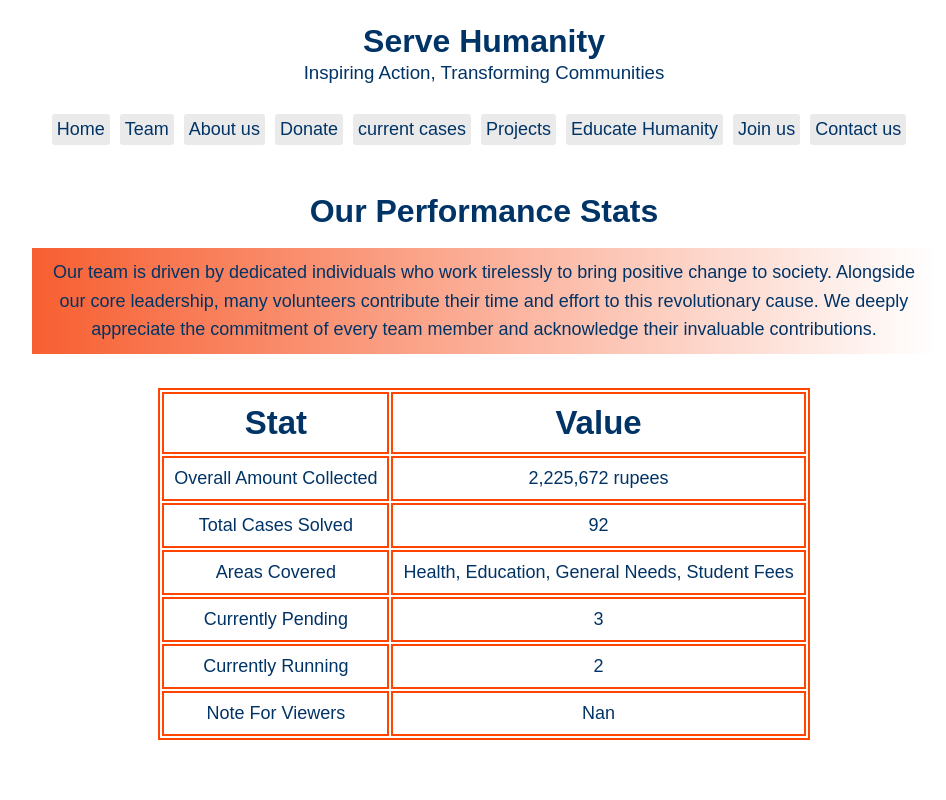
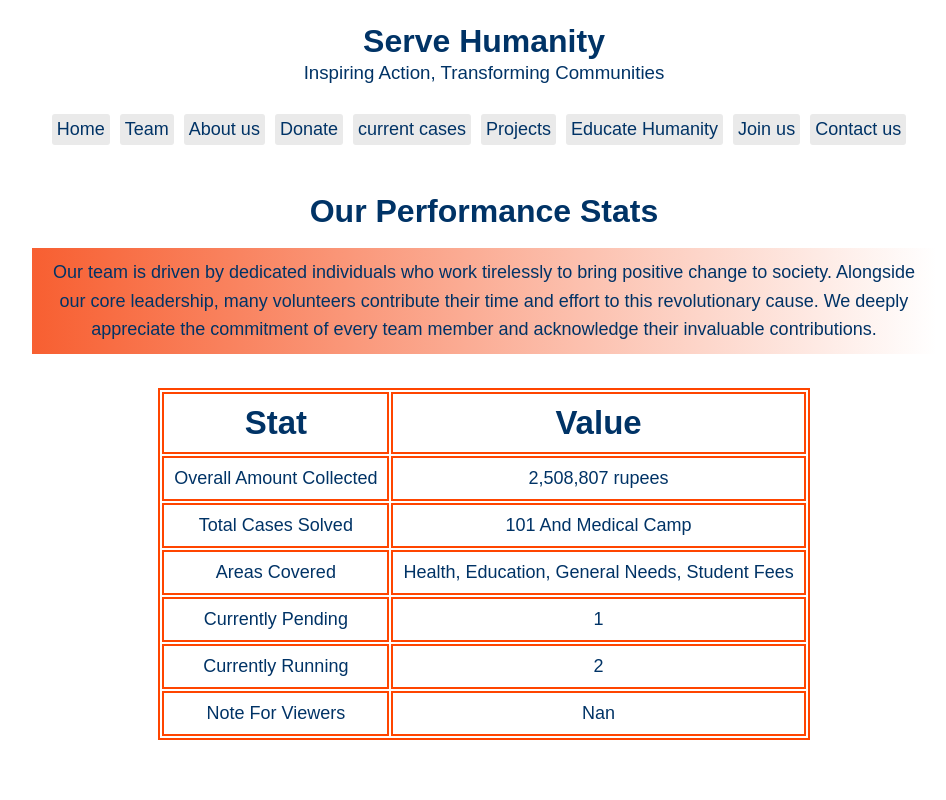
Before and after one commit to muhammadfarooq897123/serve-humanity, a Next.js app: page /stats in a window 1280 px wide. Shown: the top 800 px of the page, without its empty margins (156-1102 px from the left). Built offline with nearby package versions, Linux system fonts and the light colour scheme.

Commit message:
Update TotalStats.jsx

```diff
--- a/components/TotalStats.jsx
+++ b/components/TotalStats.jsx
@@ -9,10 +9,10 @@ export default function TotalStats() {
                    setIsMobile(window.innerWidth <= 650)
                })
     const stats = {
-        OverallAmountCollected: "2,225,672 rupees",
-        TotalCasesSolved: "92",
+        OverallAmountCollected: "2,508,807 rupees",
+        TotalCasesSolved: "101 And Medical Camp",
         AreasCovered: "Health, Education, General Needs, Student Fees",
-        CurrentlyPending: "3",
+        CurrentlyPending: "1",
         CurrentlyRunning: "2",
         NoteForViewers: "Nan",
     };
```
